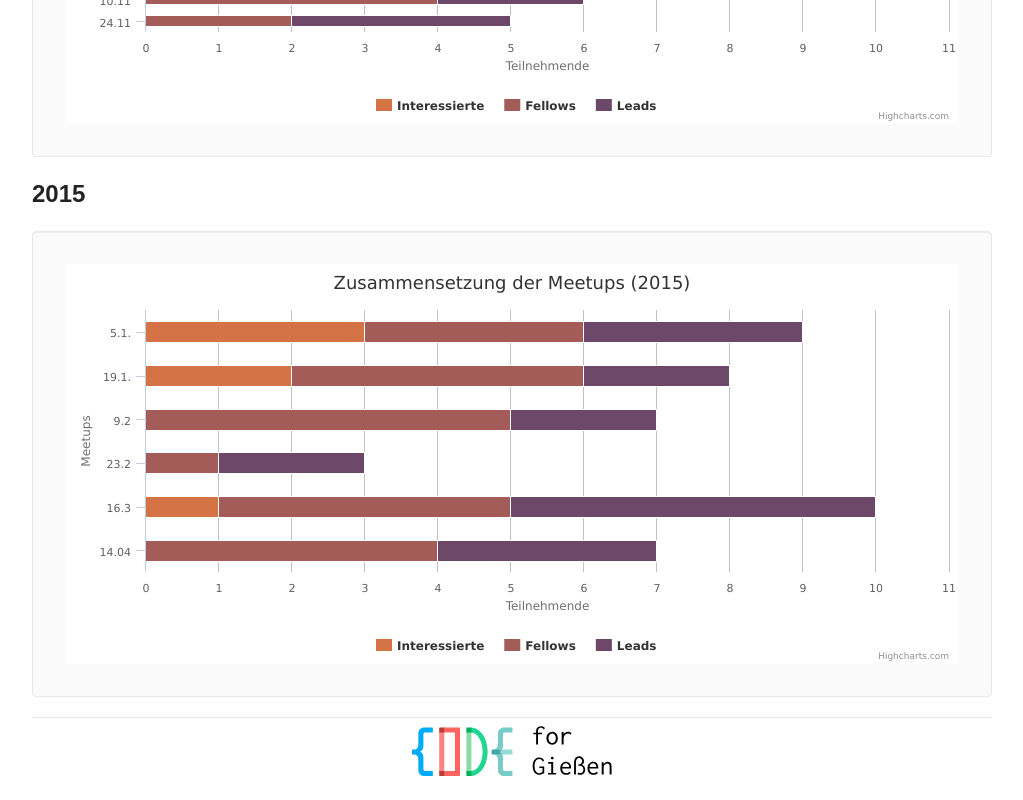
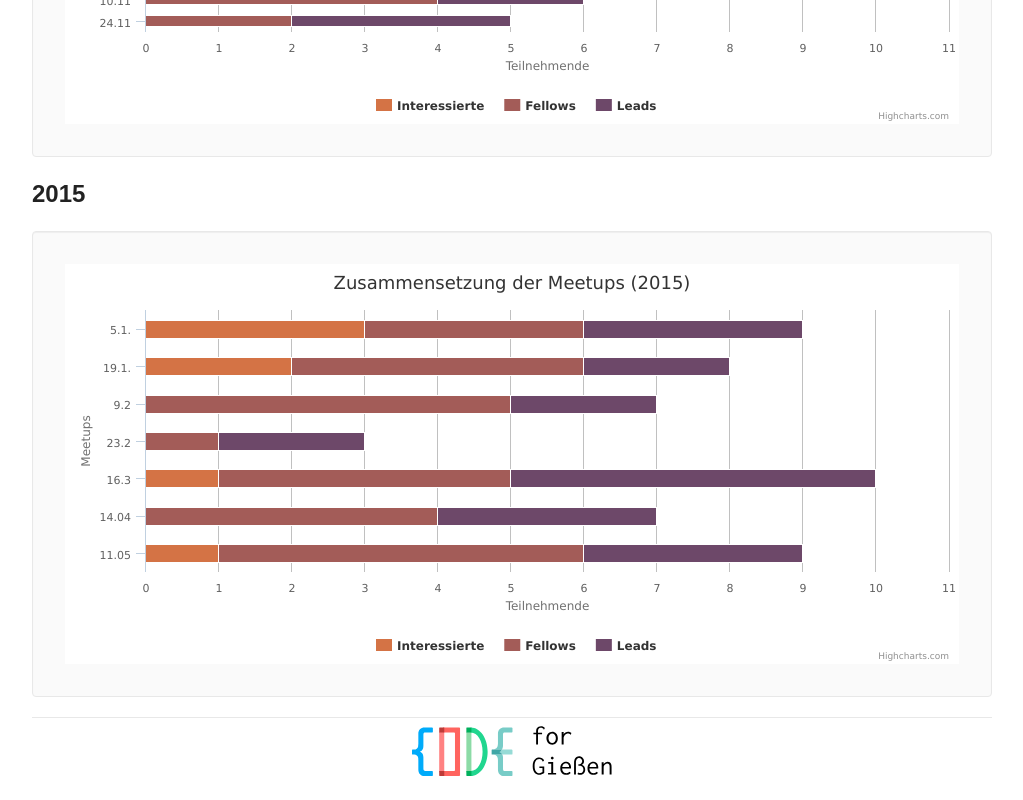
Before and after one commit to CodeForGiessen/stats, a plain HTML site: page index.html in a window 1280 px wide. Shown: the part 483-1283 px from the top of the page, without its empty margins (128-1151 px from the left). Drawn offline with Linux system fonts and the light colour scheme.

Commit message:
added new meetup

```diff
--- a/index.html
+++ b/index.html
@@ -111,7 +111,7 @@
                         text: 'Zusammensetzung der Meetups (2015)'
                     },
                     xAxis: {
-                        categories: ['5.1.', '19.1.', '9.2', '23.2', '16.3', '14.04'],
+                        categories: ['5.1.', '19.1.', '9.2', '23.2', '16.3', '14.04', '11.05'],
                         tickmarkPlacement: 'on',
                         title: {
                             text: 'Meetups'
@@ -132,13 +132,13 @@
                     },
                     series: [{
                         name: 'Leads',
-                        data: [3, 2, 2, 2, 5, 3]
+                        data: [3, 2, 2, 2, 5, 3, 3]
                     }, {
                         name: 'Fellows',
-                        data: [3, 4, 5, 1, 4, 4]
+                        data: [3, 4, 5, 1, 4, 4, 5]
                     }, {
                         name: 'Interessierte',
-                        data: [3, 2, 0, 0, 1, 0]
+                        data: [3, 2, 0, 0, 1, 0, 1]
                     }],
                     colors: ['#6D4869', '#A35C58', '#D47345']
                 });
```
